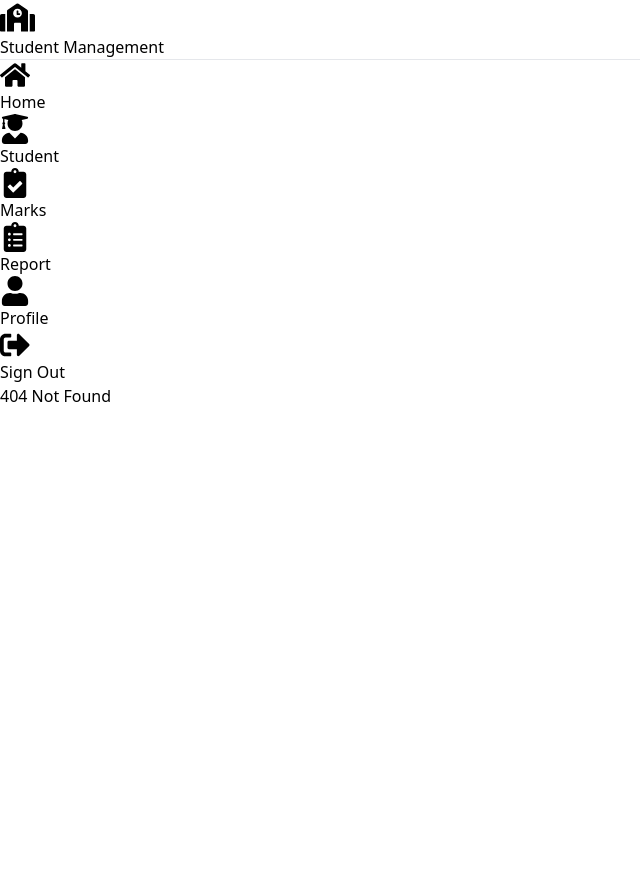
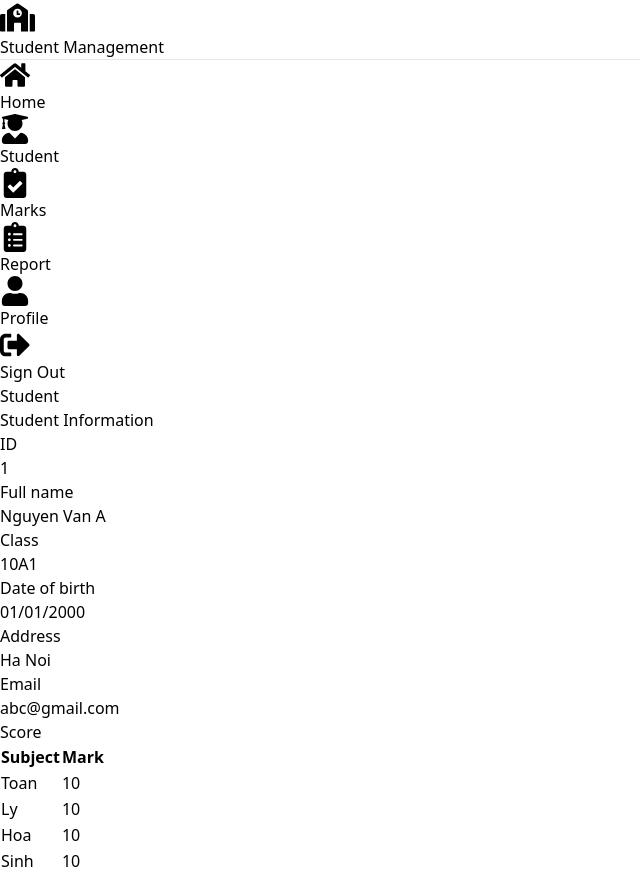
Before and after one commit to convitnhodev/student-management-fe, a React (Vite) app: page /dashboard/student/1 in a window 1280 px wide. Before the commit this address had no page. Shown: the whole page, without its empty margins (0-640 px from the left). Before the commit the page ends 800 px from the top, so only its background shows below. Built offline with nearby package versions, Linux system fonts and the light colour scheme.

Commit message:
view profile student and remove add class with teacher rule

```diff
--- a/src/App.jsx
+++ b/src/App.jsx
@@ -9,6 +9,7 @@ import Profile from './pages/Profile';
 import NotFound from './pages/NotFound';
 import Class from './pages/Class';
 import SearchStudent from './pages/SearchStudent';
+import Student from './pages/Student';
 
 function App() {
   return (
@@ -20,6 +21,7 @@ function App() {
         <Route path="/dashboard/*" element={<Dashboard />}>
           <Route index element={<Home />} />
           <Route path="student" element={<SearchStudent />} />
+          <Route path="student/:id" element={<Student />} />
           <Route path="marks/:id" element={<Marks />} />
           <Route path="report" element={<Report />} />
           <Route path="profile" element={<Profile />} />
--- a/src/pages/Home.jsx
+++ b/src/pages/Home.jsx
@@ -70,7 +70,7 @@ export default function Home() {
             />
           ))}
           {/* one col add class */}
-          <div className="group flex flex-col justify-between rounded-sm bg-white p-8 shadow-xl transition-shadow hover:shadow-lg">
+          {/* <div className="group flex flex-col justify-between rounded-sm bg-white p-8 shadow-xl transition-shadow hover:shadow-lg">
             <Link
               to={'class/add'}
               className="group flex flex-col justify-between rounded-sm bg-slate-100 border-dashed border-2 border-sky-500 p-8"
@@ -84,7 +84,7 @@ export default function Home() {
                 </p>
               </div>
             </Link>
-          </div>
+          </div> */}
         </div>
 
         <h1 className="text-5xl font-bold my-10">Teaching Class</h1>
@@ -97,7 +97,7 @@ export default function Home() {
               numOfStudents={item.numOfStudents}
             />
           ))}
-          <div className="group flex flex-col justify-between rounded-sm bg-white p-8 shadow-xl transition-shadow hover:shadow-lg">
+          {/* <div className="group flex flex-col justify-between rounded-sm bg-white p-8 shadow-xl transition-shadow hover:shadow-lg">
             <Link
               to={'class/add'}
               className="group flex flex-col justify-between rounded-sm bg-slate-100 border-dashed border-2 border-sky-500 p-8"
@@ -111,7 +111,7 @@ export default function Home() {
                 </p>
               </div>
             </Link>
-          </div>
+          </div> */}
         </div>
       </main>
     </div>
--- a/src/pages/SearchStudent.jsx
+++ b/src/pages/SearchStudent.jsx
@@ -1,4 +1,10 @@
 import React from 'react';
+import {
+  Link,
+  redirect,
+  useLinkClickHandler,
+  useNavigate,
+} from 'react-router-dom';
 import Table from '../components/Table';
 
 /**
@@ -7,6 +13,9 @@ import Table from '../components/Table';
  * @returns JSX.Element as a page
  */
 export default function SearchStudent() {
+  console.log('SearchStudent');
+  const navigate = useNavigate();
+  const [id, setId] = React.useState('');
   const data = {
     column_names: ['No.', 'Name', 'Date', 'Gender', 'Address', 'Email'],
     rows: [
@@ -17,11 +26,21 @@ export default function SearchStudent() {
     ],
   };
 
+  const onClickStudent = () => {
+    // TODO: Redirect to Student page
+    console.log(`Redirect to student with id: ${id}`);
+    navigate(`/dashboard/student/${id}`);
+  };
+
+  const onClickSearch = (e) => {
+    e.preventDefault();
+    console.log(`Search student with id: ${id}`);
+  };
+
   return (
     <div className="flex flex-col items-center justify-center max-w-7xl min-h-screen py-2">
       <h1 className="text-5xl font-bold my-10">Search Student</h1>
       <div className="w-1/2 mb-10">
-        <form>
         <label
           htmlFor="default-search"
           className="mb-2 text-sm font-medium text-gray-900 sr-only dark:text-white"
@@ -51,18 +70,25 @@ export default function SearchStudent() {
             id="default-search"
             className="block w-full p-4 pl-10 text-sm text-black border border-gray-300 rounded-lg bg-white focus:ring-blue-500 focus:border-slate-50 "
             placeholder="Search student by ID"
+            value={id}
+            onChange={(e) => setId(e.target.value)}
             required
           />
           <button
-              type="submit"
             className="text-white absolute right-2.5 bottom-2.5 bg-blue-700 hover:bg-blue-800 focus:ring-4 focus:outline-none focus:ring-blue-300 font-medium rounded-lg text-sm px-4 py-2 dark:bg-blue-600 dark:hover:bg-blue-700 dark:focus:ring-blue-800"
+            onClick={onClickSearch}
           >
             Search
           </button>
         </div>
-        </form>
       </div>
+      {data.rows.length === 0 ? (
+        <div className="text-2xl font-bold my-10">No student found</div>
+      ) : (
+        <div className="table-student" onClick={onClickStudent}>
           <Table data={data} />
+        </div>
+      )}
     </div>
   );
 }
--- a/src/pages/Student.jsx
+++ b/src/pages/Student.jsx
@@ -7,5 +7,123 @@ import React from 'react';
  * @returns JSX.Element as a page
  */
 export default function Student() {
-	return <div>Student</div>;
+  const data = {
+    id: 1,
+    name: 'Nguyen Van A',
+    date: '01/01/2000',
+    address: 'Ha Noi',
+    email: 'abc@gmail.com',
+    class: '10A1',
+    marks: [
+      {
+        id: 1,
+        subject: 'Toan',
+        mark: 10,
+      },
+      {
+        id: 2,
+        subject: 'Ly',
+        mark: 10,
+      },
+      {
+        id: 3,
+        subject: 'Hoa',
+        mark: 10,
+      },
+      {
+        id: 4,
+        subject: 'Sinh',
+        mark: 10,
+      },
+    ],
+  };
+  return (
+    <div className="flex flex-col items-center justify-center min-h-screen py-2">
+      <h1 className="text-5xl font-bold my-10">Student</h1>
+      {/* contain 2 column, left column have info student as name, address, class, date, id,... right column have sheet score of student in this tern */}
+      <div className="flex flex-row w-full px-20 justify-around">
+        <div className="flex flex-col">
+          <div className="overflow-hidden shadow sm:rounded-lg">
+            <div className="px-4 py-5 sm:px-6">
+              <h3 className="text-lg font-medium leading-6 text-gray-900 text-center">
+                Student Information
+              </h3>
+            </div>
+            <div className="border-t border-gray-200">
+              <dl>
+                <div className="bg-gray-50 px-4 py-5 sm:grid sm:grid-cols-3 sm:gap-4 sm:px-6">
+                  <dt className="text-sm font-medium text-gray-500">ID</dt>
+                  <dd className="mt-1 text-sm text-gray-900 sm:col-span-2 sm:mt-0">
+                    {data.id}
+                  </dd>
+                </div>
+                <div className="bg-white px-4 py-5 sm:grid sm:grid-cols-3 sm:gap-4 sm:px-6">
+                  <dt className="text-sm font-medium text-gray-500">
+                    Full name
+                  </dt>
+                  <dd className="mt-1 text-sm text-gray-900 sm:col-span-2 sm:mt-0">
+                    {data.name}
+                  </dd>
+                </div>
+                <div className="bg-gray-50 px-4 py-5 sm:grid sm:grid-cols-3 sm:gap-4 sm:px-6">
+                  <dt className="text-sm font-medium text-gray-500">Class</dt>
+                  <dd className="mt-1 text-sm text-gray-900 sm:col-span-2 sm:mt-0">
+                    {data.class}
+                  </dd>
+                </div>
+                <div className="bg-white px-4 py-5 sm:grid sm:grid-cols-3 sm:gap-4 sm:px-6">
+                  <dt className="text-sm font-medium text-gray-500">
+                    Date of birth
+                  </dt>
+                  <dd className="mt-1 text-sm text-gray-900 sm:col-span-2 sm:mt-0">
+                    {data.date}
+                  </dd>
+                </div>
+                <div className="bg-gray-50 px-4 py-5 sm:grid sm:grid-cols-3 sm:gap-4 sm:px-6">
+                  <dt className="text-sm font-medium text-gray-500">Address</dt>
+                  <dd className="mt-1 text-sm text-gray-900 sm:col-span-2 sm:mt-0">
+                    {data.address}
+                  </dd>
+                </div>
+                <div className="bg-white px-4 py-5 sm:grid sm:grid-cols-3 sm:gap-4 sm:px-6">
+                  <dt className="text-sm font-medium text-gray-500">Email</dt>
+                  <dd className="mt-1 text-sm text-gray-900 sm:col-span-2 sm:mt-0">
+                    {data.email}
+                  </dd>
+                </div>
+              </dl>
+            </div>
+          </div>
+        </div>
+        <div className="flex flex-col content-center overflow-hidden shadow sm:rounded-lg">
+          <h1 className="text-5xl text-center mb-10">Score</h1>
+          <div className="overflow-x-auto relative">
+            <table className="w-full text-sm text-left text-gray-500 dark:text-gray-400">
+              <thead className="text-xs text-gray-700 uppercase bg-gray-50 dark:bg-gray-700 dark:text-gray-400">
+                <tr>
+                  <th scope="col" className="py-3 px-6">
+                    Subject
+                  </th>
+                  <th scope="col" className="py-3 px-6">
+                    Mark
+                  </th>
+                </tr>
+              </thead>
+              <tbody>
+                {data.marks.map((mark) => (
+                  <tr
+                    key={mark.id}
+                    className="border-b border-gray-200 dark:border-gray-700"
+                  >
+                    <td className="py-3 px-6">{mark.subject}</td>
+                    <td className="py-3 px-6">{mark.mark}</td>
+                  </tr>
+                ))}
+              </tbody>
+            </table>
+          </div>
+        </div>
+      </div>
+    </div>
+  );
 }
```
Lines whose indentation alone changed are shown as unchanged.
